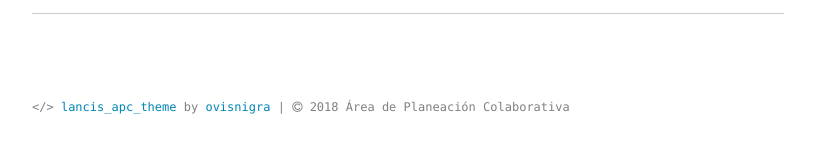
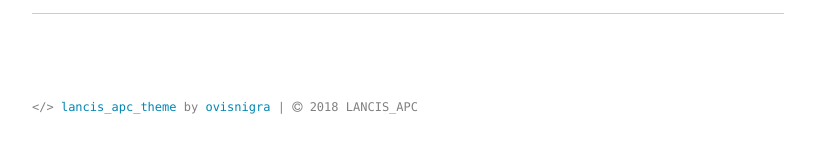
Before and after one commit to lancis-apc/web_apc_v0, a Jekyll site: the page built from index.md, in a window 1280 px wide. Shown: the part 1191-1352 px from the top of the page, without its empty margins (232-1047 px from the left). Built offline with Jekyll 4.4.1, drawn with Linux system fonts in a browser that asks for light colours; our own code applies the rules of GitHub Pages for plain Markdown files; part of the change alters nothing that is shown.

Commit message:
limpieza config

```diff
--- a/_config.yml
+++ b/_config.yml
@@ -12,7 +12,7 @@ google_analytics:
 repo:
 disqus_shortname: ""
 twitter_username: ""
-comments: true
+comments: false
 
 # Build settings
 permalink   : /:year/:title/
@@ -29,21 +29,21 @@ sass:
 
 # Author settings
 author:
-  name     : "Área de Planeación Colaborativa"
-  job      : "Software Engineer"
-  bio      : "1+1=3 is always TRUE in my world, a balance between binary and reality."
-  thumb    : /images/author.jpg
+  name     : "LANCIS_APC"
+  job      : "Área de Planeación Colaborativa"
+  bio      : "Área de Planeación Colaborativa del Laboratorio de Ciencias de la Sostenibilidad"
+  thumb    : /images/author.png
   email    : hnrird@gmail.com
-  url      : http://heiswayi.github.io
-  github   : http://github.com/heiswayi
-  twitter  : http://twitter.com/HeiswayiNrird
-  facebook : https://www.facebook.com/heiswayi.nrird
-  linkedin : http://linkedin.com/in/nrird
+  url      : http://lancis-apc.github.io
+  github   : http://github.com/lancis-apc
+  twitter  :
+  facebook :
+  linkedin :
 
 # social settings
 og_locale: "en_US"
 twitter_card: "summary_large_image"
-twitter_site: "@HeiswayiNrird"
+twitter_site:
 
 plugins: # (antes gems)
   - bourbon
@@ -56,4 +56,5 @@ navbar:
   - slug : blog
     title: Blog
 
+
 exclude: ["gulp", "node_modules", "bower", "bower_components", "config.rb", "src", "Gemfile", "Gemfile.lock", ".rvmrc", ".rbenv-version", "package.json", "gulpfile.js", "README.md", "Rakefile", "changelog.md"]
```
